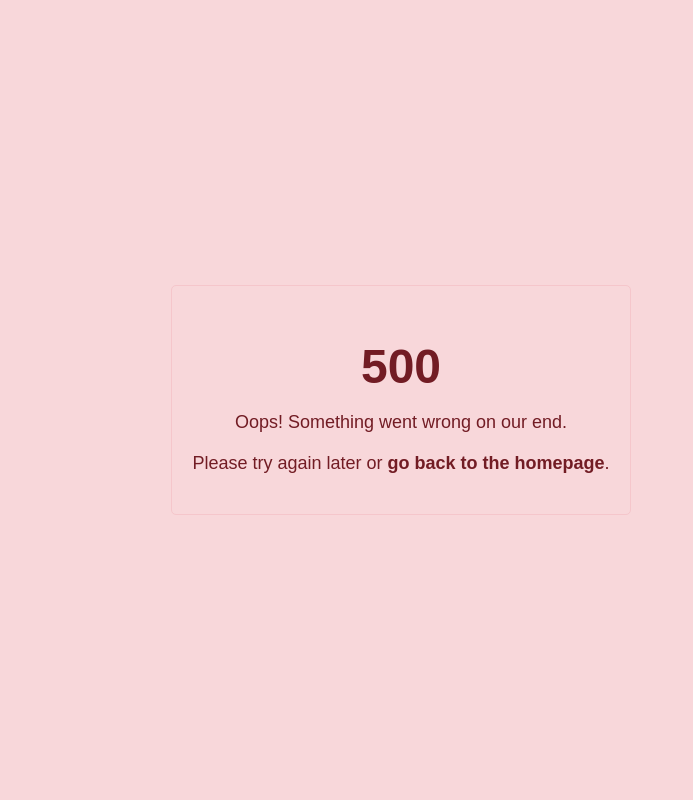
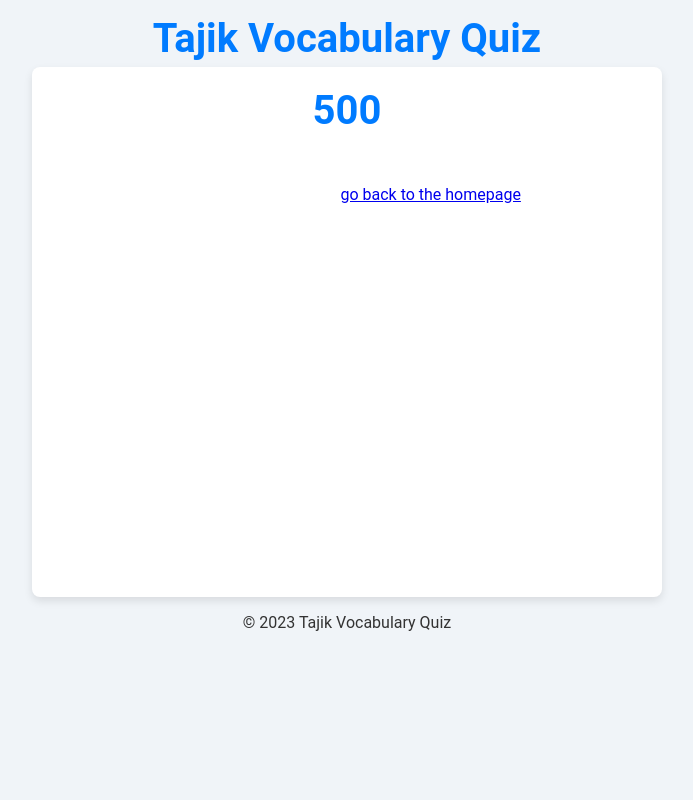
Before and after one commit to haagamble/tajik_vocab, a Flask app: template templates/500.html in a window 1280 px wide. Shown: the whole page, without its empty margins (239-932 px from the left). Run offline with Flask 3, Linux system fonts and the light colour scheme; the template is opened without the code that fills it, so the values that code supplies are empty.

Commit message:
added layout template

```diff
--- a/static/styles.css
+++ b/static/styles.css
@@ -1,40 +1,55 @@
 body {
-    font-family: 'Comic Sans MS', cursive, sans-serif;
+    font-family: 'Roboto', sans-serif;
     margin: 10px;
     display: flex;
     flex-direction: column;
     align-items: center;
     background-color: #f0f4f8;
     color: #333;
+    width: 90%
 }
 
 .container {
-    background: #2e7d32; /* Chalkboard green */
+    background: #fff;
     padding: 15px;
     border-radius: 8px;
     box-shadow: 0 4px 8px rgba(0, 0, 0, 0.1);
-    max-width: 90%; /* Use percentage for flexibility */
+    display: flex;
+    flex-direction: column;
+    max-width: 600px; /* Use percentage for flexibility */
     width: 100%;
     height: 500px; /* Fixed height */
     overflow: auto; /* Allow scrolling within the container */
     text-align: center;
-    color: #fff; /* White chalk text */
+    color: #fff;
+    align-items: center;
 }
 
-h1, h2, h3 {
-    color: #fff; /* White chalk text */
+h1 {
+    font-size: 2.5em;
+    color: #007bff;
     margin: 5px 0; /* Reduce margins */
 }
 
-.center-form {
+h2 {
+    font-size: 1.5em;
+    color: #6c757d;
+    margin-bottom: 5px;
+}
+
+form {
     display: flex;
     flex-direction: column; /* Ensure buttons are in a vertical arrangement */
     align-items: center;
-    gap: 5px; /* Adds space between the buttons */
+    gap: 3px; /* Adds space between the buttons */
+    width: 100%;
+    max-width: 600px;
 }
 
 .button {
-    display: block;
+    display: flex;
+    justify-content: center;
+    align-items: center;
     width: 100%;
     max-width: 300px;
     margin: 5px 0;
--- a/templates/500.html
+++ b/templates/500.html
@@ -1,58 +1,14 @@
-<!DOCTYPE html>
-<html lang="en">
+{% extends "layout.html" %}
 
-<head>
-    <meta charset="UTF-8">
-    <meta name="viewport" content="width=device-width, initial-scale=1.0">
-    <title>Server Error</title>
-    <style>
-        body {
-            font-family: Arial, sans-serif;
-            background-color: #f8d7da;
-            color: #721c24;
-            display: flex;
-            justify-content: center;
-            align-items: center;
-            height: 100vh;
-            margin: 0;
-        }
+{% block title %} Tajik Vocabulary Quiz{% endblock %}
 
-        .container {
-            text-align: center;
-            padding: 20px;
-            border: 1px solid #f5c6cb;
-            background-color: #f8d7da;
-            border-radius: 5px;
-        }
+{% block content %}
 
-        h1 {
-            font-size: 48px;
-            margin-bottom: 10px;
-        }
+<div>
+    <h1>500</h1>
+    <p>Oops! Something went wrong on our end.</p>
+    <p>Please try again later or <a href="{{ url_for('index') }}">go back to the homepage</a>.</p>
+</div>
 
-        p {
-            font-size: 18px;
-            margin-bottom: 20px;
-        }
 
-        a {
-            color: #721c24;
-            text-decoration: none;
-            font-weight: bold;
-        }
-
-        a:hover {
-            text-decoration: underline;
-        }
-    </style>
-</head>
-
-<body>
-    <div class="container">
-        <h1>500</h1>
-        <p>Oops! Something went wrong on our end.</p>
-        <p>Please try again later or <a href="{{ url_for('index') }}">go back to the homepage</a>.</p>
-    </div>
-</body>
-
-</html>
+{% endblock %}
--- /dev/null
+++ b/templates/layout.html
@@ -0,0 +1,23 @@
+<!DOCTYPE html>
+<html lang="en">
+
+<head>
+    <meta charset="UTF-8">
+    <meta name="viewport" content="width=device-width, initial-scale=1.0">
+    <title>{% block title %}Tajik Vocabulary Quiz{% endblock %}</title>
+    <link rel="stylesheet" href="{{ url_for('static', filename='styles.css') }}">
+</head>
+
+<body>
+    <header>
+        <h1>Tajik Vocabulary Quiz</h1>
+    </header>
+    <div class="container">
+        {% block content %}{% endblock %}
+    </div>
+    <footer>
+        <p>&copy; 2023 Tajik Vocabulary Quiz</p>
+    </footer>
+</body>
+
+</html>
```
Also changed, not shown: other parts of static/styles.css (+25 -8 lines), templates/404.html (+9 -54 lines), templates/index.html (+8 -14 lines), templates/vocab.html (+8 -14 lines).
